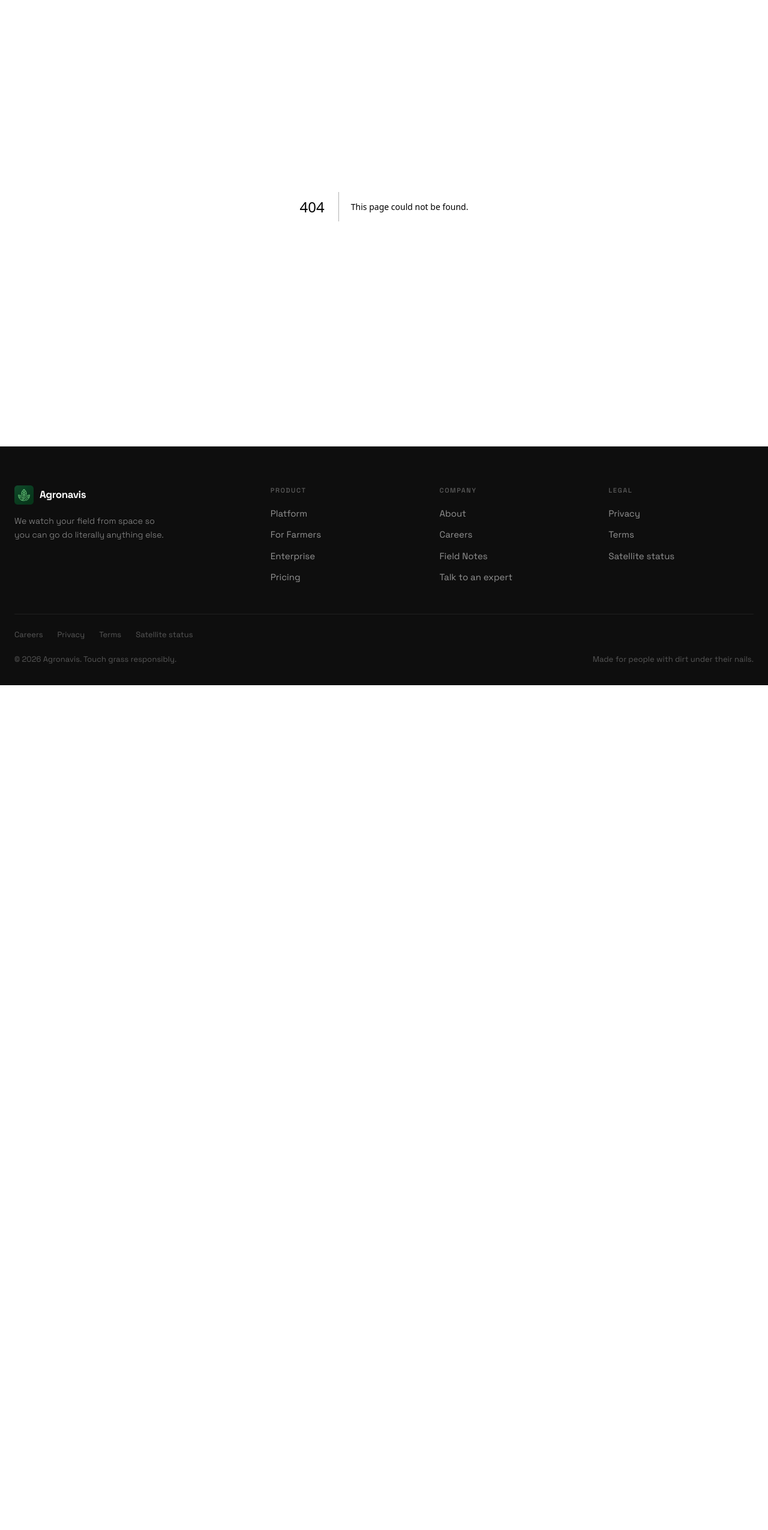
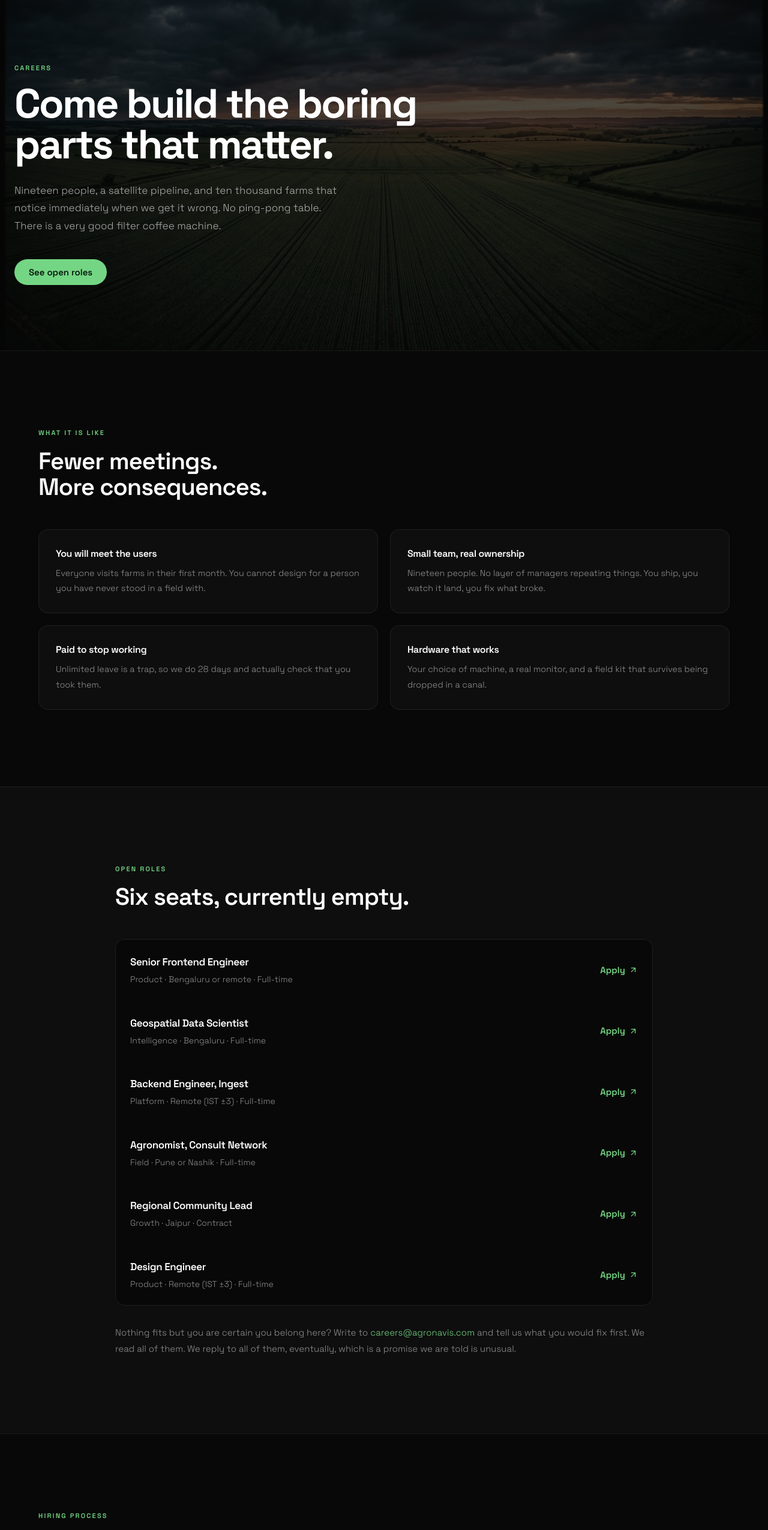
Before and after one commit to jpdevhub/Agronavis-web, a Next.js app: page /careers in a window 1280 px wide. Before the commit this address had no page. Shown: the part 56-2606 px from the top of the page at 60% size. Before the commit the page ends 1198 px from the top, so only its background shows below. Built offline with nearby package versions, Linux system fonts and the light colour scheme.

Commit message:
feat(careers): add the careers page
Six open roles, perks, and the hiring process.

```diff
--- /dev/null
+++ b/app/careers/page.tsx
@@ -0,0 +1,158 @@
+import type { Metadata } from 'next';
+import Image from 'next/image';
+import { ArrowUpRight } from 'lucide-react';
+import { Reveal, Stagger, StaggerItem } from '@/components/ui/Reveal';
+import EyebrowLabel from '@/components/ui/EyebrowLabel';
+import Button from '@/components/ui/Button';
+
+export const metadata: Metadata = {
+  title: 'Careers: come build the boring parts that matter',
+  description:
+    'Open roles at Agronavis. Small team, real users, satellites involved. Remote-friendly across India, with field visits that are actually in fields.',
+};
+
+const roles = [
+  { title: 'Senior Frontend Engineer', team: 'Product', location: 'Bengaluru or remote', type: 'Full-time' },
+  { title: 'Geospatial Data Scientist', team: 'Intelligence', location: 'Bengaluru', type: 'Full-time' },
+  { title: 'Backend Engineer, Ingest', team: 'Platform', location: 'Remote (IST ±3)', type: 'Full-time' },
+  { title: 'Agronomist, Consult Network', team: 'Field', location: 'Pune or Nashik', type: 'Full-time' },
+  { title: 'Regional Community Lead', team: 'Growth', location: 'Jaipur', type: 'Contract' },
+  { title: 'Design Engineer', team: 'Product', location: 'Remote (IST ±3)', type: 'Full-time' },
+];
+
+const perks = [
+  {
+    title: 'You will meet the users',
+    body: 'Everyone visits farms in their first month. You cannot design for a person you have never stood in a field with.',
+  },
+  {
+    title: 'Small team, real ownership',
+    body: 'Nineteen people. No layer of managers repeating things. You ship, you watch it land, you fix what broke.',
+  },
+  {
+    title: 'Paid to stop working',
+    body: 'Unlimited leave is a trap, so we do 28 days and actually check that you took them.',
+  },
+  {
+    title: 'Hardware that works',
+    body: 'Your choice of machine, a real monitor, and a field kit that survives being dropped in a canal.',
+  },
+];
+
+export default function CareersPage() {
+  return (
+    <>
+      {/* HERO */}
+      <section className="relative flex min-h-[80vh] items-center overflow-hidden px-6 pt-[calc(var(--spacing-nav)+4rem)] pb-20">
+        <Image src="/images/hero-farmland.jpg" alt="" fill priority sizes="100vw" className="object-cover" />
+        <div className="absolute inset-0 bg-canvas/72" />
+
+        <div className="relative mx-auto w-full max-w-[1400px]">
+          <Reveal y={44}>
+            <EyebrowLabel>Careers</EyebrowLabel>
+            <h1 className="type-display max-w-[16ch] text-balance">
+              Come build the boring parts that matter.
+            </h1>
+          </Reveal>
+          <Reveal delay={0.16}>
+            <p className="mt-7 max-w-[50ch] text-[1.0625rem] font-light leading-[1.75] text-white/65">
+              Nineteen people, a satellite pipeline, and ten thousand farms that notice immediately when we get it
+              wrong. No ping-pong table. There is a very good filter coffee machine.
+            </p>
+            <div className="mt-10">
+              <Button href="#roles">See open roles</Button>
+            </div>
+          </Reveal>
+        </div>
+      </section>
+
+      {/* WHY */}
+      <section className="border-t border-hairline px-6 py-24 md:py-32">
+        <div className="mx-auto w-full max-w-6xl">
+          <Reveal>
+            <EyebrowLabel>What it is like</EyebrowLabel>
+            <h2 className="type-h2 max-w-[20ch] text-balance">Fewer meetings. More consequences.</h2>
+          </Reveal>
+
+          <Stagger className="mt-12 grid gap-5 sm:grid-cols-2">
+            {perks.map((perk) => (
+              <StaggerItem key={perk.title} className="h-full">
+                <div className="h-full rounded-lg border border-hairline bg-surface p-7 transition-colors hover:border-hairline-strong">
+                  <h3 className="mb-2 text-base font-semibold tracking-tight text-ink">{perk.title}</h3>
+                  <p className="text-[0.9rem] font-light leading-[1.75] text-ink-muted">{perk.body}</p>
+                </div>
+              </StaggerItem>
+            ))}
+          </Stagger>
+        </div>
+      </section>
+
+      {/* ROLES */}
+      <section id="roles" className="scroll-mt-nav border-t border-hairline bg-surface px-6 py-24 md:py-32">
+        <div className="mx-auto w-full max-w-4xl">
+          <Reveal>
+            <EyebrowLabel>Open roles</EyebrowLabel>
+            <h2 className="type-h2">Six seats, currently empty.</h2>
+          </Reveal>
+
+          <Stagger className="mt-12 overflow-hidden rounded-lg border border-hairline">
+            {roles.map((role) => (
+              <StaggerItem key={role.title}>
+                <a
+                  href={`mailto:careers@agronavis.com?subject=${encodeURIComponent(role.title)}`}
+                  className="group flex flex-col gap-2 border-b border-hairline bg-canvas px-6 py-6 transition-colors last:border-b-0 hover:bg-raised sm:flex-row sm:items-center sm:justify-between sm:gap-6"
+                >
+                  <div>
+                    <p className="text-[1.0625rem] font-semibold tracking-tight text-ink">{role.title}</p>
+                    <p className="mt-1 text-[0.875rem] font-light text-ink-muted">
+                      {role.team} · {role.location} · {role.type}
+                    </p>
+                  </div>
+                  <span className="inline-flex shrink-0 items-center gap-1.5 text-[0.9375rem] font-semibold text-accent">
+                    Apply
+                    <ArrowUpRight size={15} className="transition-transform group-hover:translate-x-0.5 group-hover:-translate-y-0.5" />
+                  </span>
+                </a>
+              </StaggerItem>
+            ))}
+          </Stagger>
+
+          <Reveal delay={0.1}>
+            <p className="mt-8 text-[0.9375rem] font-light leading-[1.75] text-ink-muted">
+              Nothing fits but you are certain you belong here? Write to{' '}
+              <a href="mailto:careers@agronavis.com" className="text-accent hover:opacity-80">
+                careers@agronavis.com
+              </a>{' '}
+              and tell us what you would fix first. We read all of them. We reply to all of them, eventually,
+              which is a promise we are told is unusual.
+            </p>
+          </Reveal>
+        </div>
+      </section>
+
+      {/* PROCESS */}
+      <section className="border-t border-hairline px-6 py-24 md:py-32">
+        <div className="mx-auto w-full max-w-6xl">
+          <Reveal>
+            <EyebrowLabel>Hiring process</EyebrowLabel>
+            <h2 className="type-h2 max-w-[22ch] text-balance">Three conversations. No take-home from hell.</h2>
+          </Reveal>
+
+          <Stagger className="mt-14 grid gap-10 md:grid-cols-3">
+            {[
+              { num: '01', title: 'A real conversation', body: 'Thirty minutes about your work and ours. Not a quiz on algorithms you last used in college.' },
+              { num: '02', title: 'A paid work session', body: 'Four hours on a real problem from our backlog, paid at your rate. You keep the work either way.' },
+              { num: '03', title: 'Meet the team', body: 'You talk to the people you would sit with, and you ask us the uncomfortable questions.' },
+            ].map((step) => (
+              <StaggerItem key={step.num}>
+                <div className="type-stat text-accent">{step.num}</div>
+                <h3 className="mt-5 text-base font-semibold tracking-tight text-ink">{step.title}</h3>
+                <p className="mt-2.5 text-[0.9rem] font-light leading-[1.75] text-ink-muted">{step.body}</p>
+              </StaggerItem>
+            ))}
+          </Stagger>
+        </div>
+      </section>
+    </>
+  );
+}
```
